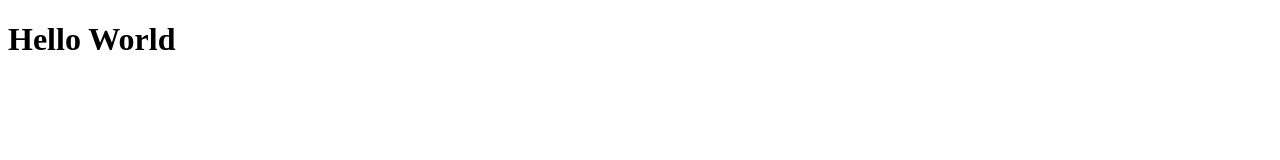
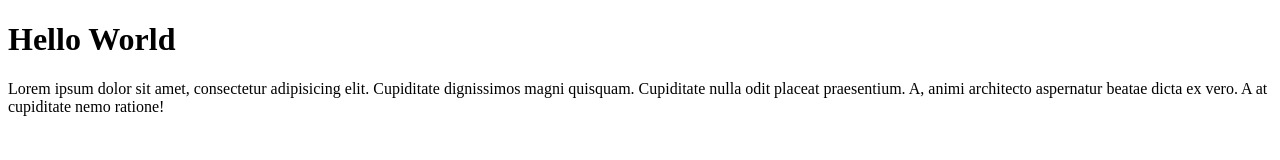
Before and after one commit to jody-codes/wpu-git-test-2, a plain HTML site: page index.html in a window 1280 px wide. Drawn offline with Linux system fonts and the light colour scheme.

Commit message:
menambahkan paragraf

```diff
--- a/index.html
+++ b/index.html
@@ -9,5 +9,6 @@
 </head>
 <body>
 <h1>Hello World</h1>
+<p>Lorem ipsum dolor sit amet, consectetur adipisicing elit. Cupiditate dignissimos magni quisquam. Cupiditate nulla odit placeat praesentium. A, animi architecto aspernatur beatae dicta ex vero. A at cupiditate nemo ratione!</p>
 </body>
 </html>
```
